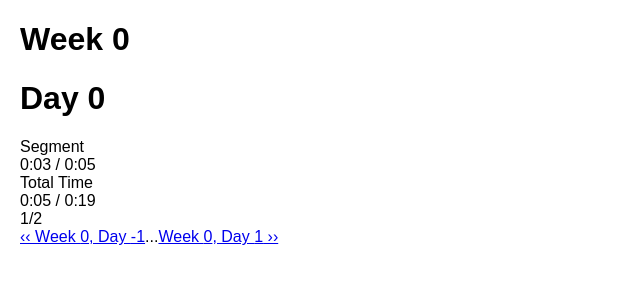
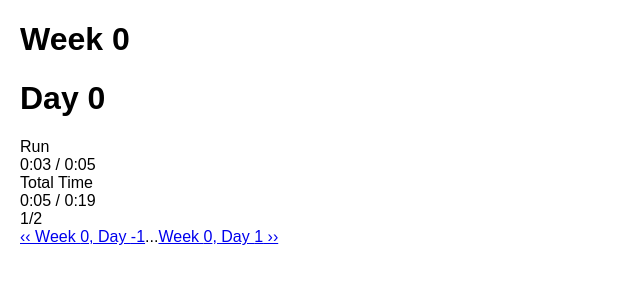
Before and after one commit to mssen/c25k-timer, a React (Create React App) app: page / in a window 1280 px wide. Shown: the top 300 px of the page, without its empty margins (0-640 px from the left). Built offline with nearby package versions, Linux system fonts and the light colour scheme.

Commit message:
Display interval type.

```diff
--- a/src/App.js
+++ b/src/App.js
@@ -29,15 +29,29 @@ class App extends React.Component {
     this.setState({ interval: newInterval });
   }
 
+  getIntervalType() {
+    const currentInterval = this.state.interval;
+    if (currentInterval === 0) {
+      return 'Warmup';
+    } else if (currentInterval === SEGMENTS[this.state.segment].intervals.length - 1) {
+      return 'Cooldown';
+    } else if (currentInterval % 2 === 1) {
+      return 'Run';
+    } else {
+      return 'Walk';
+    }
+  }
+
   render() {
     const segment = SEGMENTS[this.state.segment];
+
     return (
       <div className="main">
         <h1>Week { segment.week }</h1>
         <h1>Day { segment.day }</h1>
 
         <div>
-          Segment
+          { this.getIntervalType() }
           <Timer intervals={ segment.intervals } updateInterval={ this.updateInterval } />
         </div>
 
```
